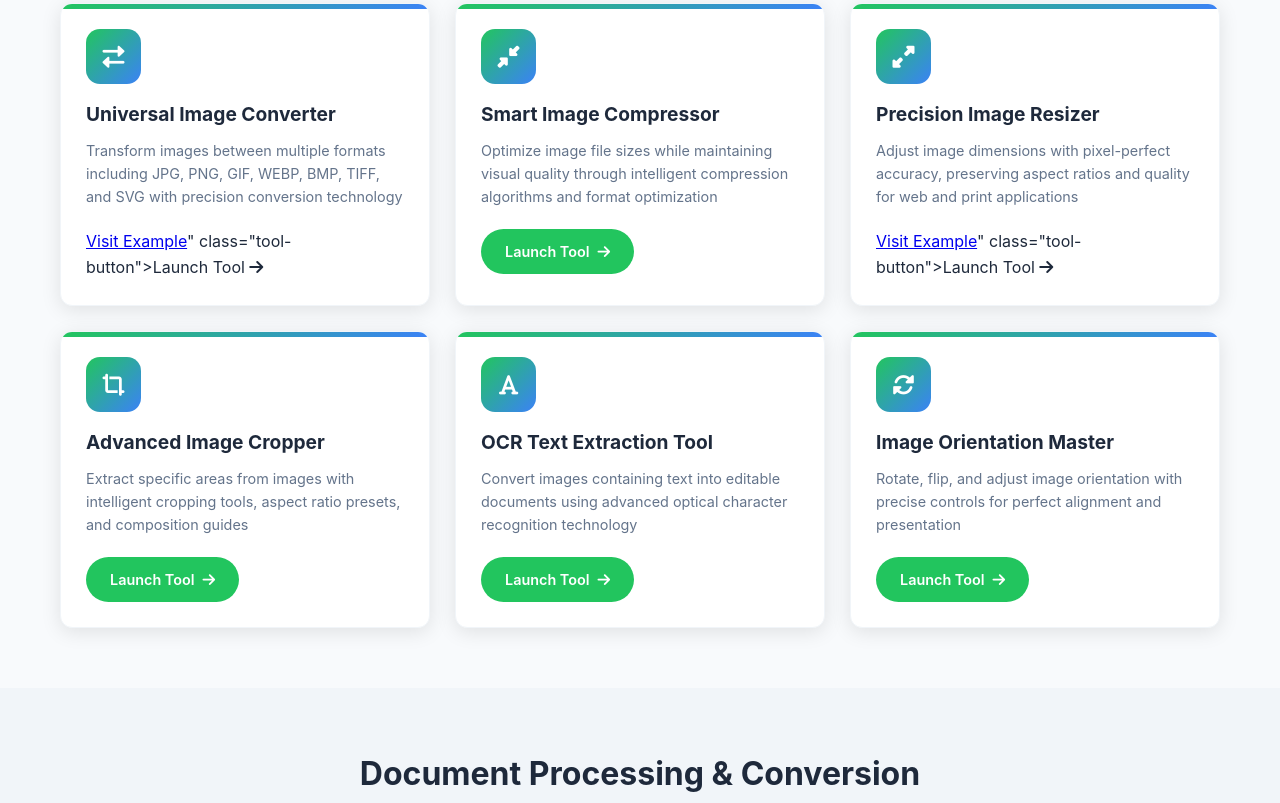
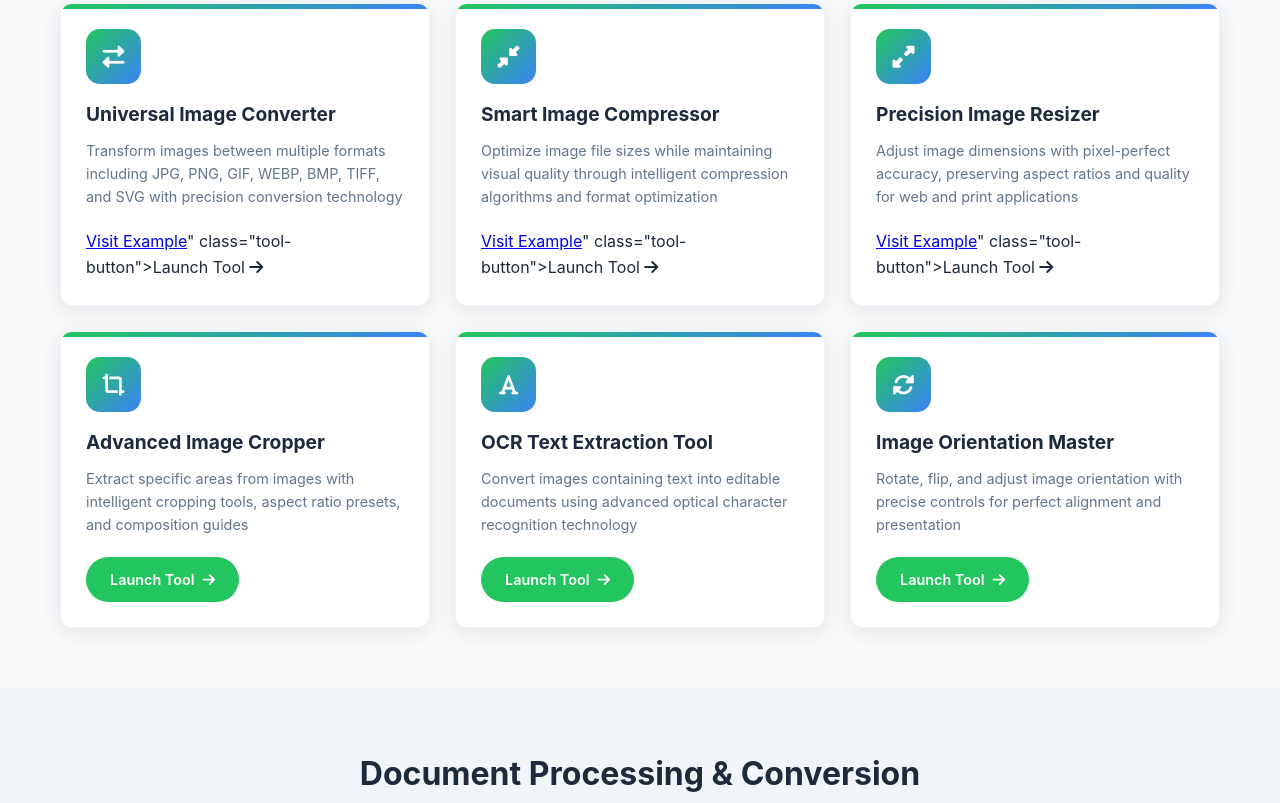
Before and after one commit to terrymureed/multitoolwebsite, a plain HTML site: page index.html in a window 1280 px wide. Shown: the part 1010-1813 px from the top of the page. Drawn offline with Linux system fonts and the light colour scheme.

Commit message:
index.html

```diff
--- a/index.html
+++ b/index.html
@@ -1082,7 +1082,7 @@
                     </div>
                     <h3>Smart Image Compressor</h3>
                     <p>Optimize image file sizes while maintaining visual quality through intelligent compression algorithms and format optimization</p>
-                    <a href="#" class="tool-button">Launch Tool <i class="fas fa-arrow-right"></i></a>
+                    <a href="<a href="image-compressor.html" target="_blank">Visit Example</a>" class="tool-button">Launch Tool <i class="fas fa-arrow-right"></i></a>
                 </div>
 
                 <div class="tool-card">
```
